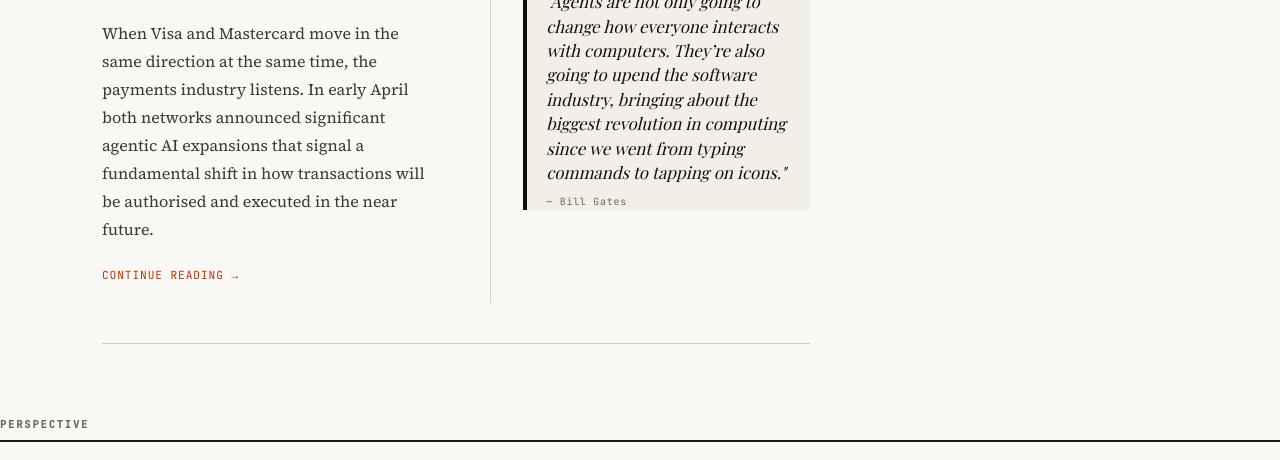
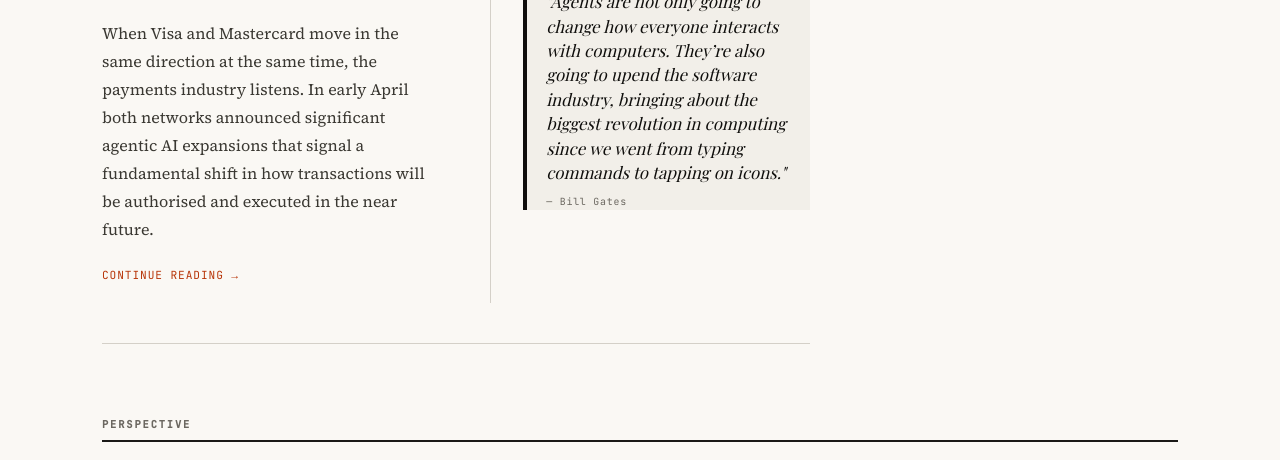
Before and after one commit to christbt79/agentic-times, a Jekyll site: the page built from index.html, in a window 1280 px wide. Shown: the part 1060-1520 px from the top of the page. Built offline with Jekyll 4.4.1, drawn with Linux system fonts in a browser that asks for light colours; some web fonts are replaced; grey boxes are pictures that could not be loaded.

Commit message:
Update style.css

```diff
--- a/assets/css/style.css
+++ b/assets/css/style.css
@@ -337,3 +337,13 @@ img { max-width: 100%; height: auto; display: block; }
 }
 
 .perspective-section-head { grid-column: 1 / -1; margin: 2rem 0 0.5rem; }
+
+.perspective-outer {
+  max-width: var(--col-max);
+  margin: 0 auto;
+  padding: 0 var(--col-pad);
+}
+
+.perspective-section-head {
+  margin: 2rem 0 1rem;
+}
```
